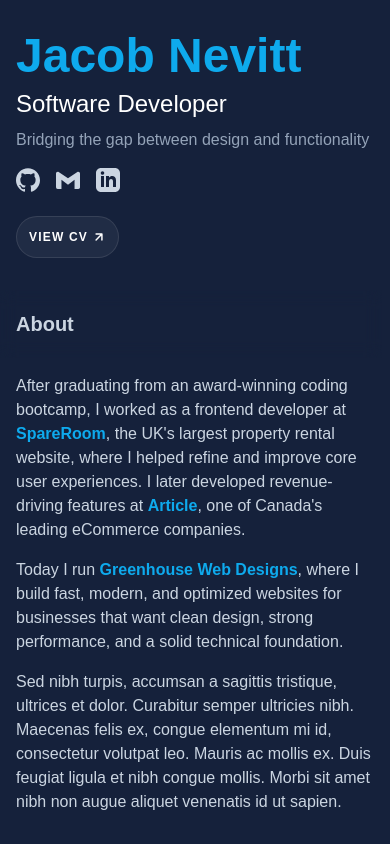
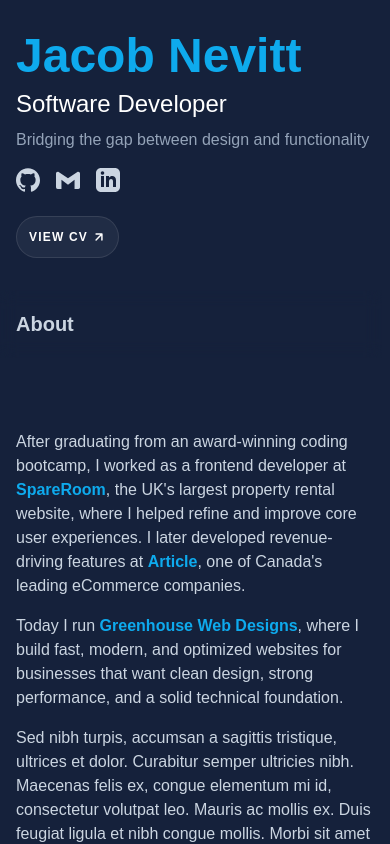
Before and after one commit to jacobadam/jacobnevitt-portfolio, a Next.js app: page / in a window 390 px wide. Shown: the top 844 px of the page. Built offline with nearby package versions, Linux system fonts and the light colour scheme.

Commit message:
update margin

```diff
--- a/app/components/sections/about-section.tsx
+++ b/app/components/sections/about-section.tsx
@@ -1,6 +1,6 @@
 export function AboutSection() {
   return (
-    <div className="lg:mt-18 lg:px-4">
+    <div className="mt-18 lg:px-4">
       <p className="mb-4">
         After graduating from an award-winning coding bootcamp, I worked as a
         frontend developer at{" "}
```
